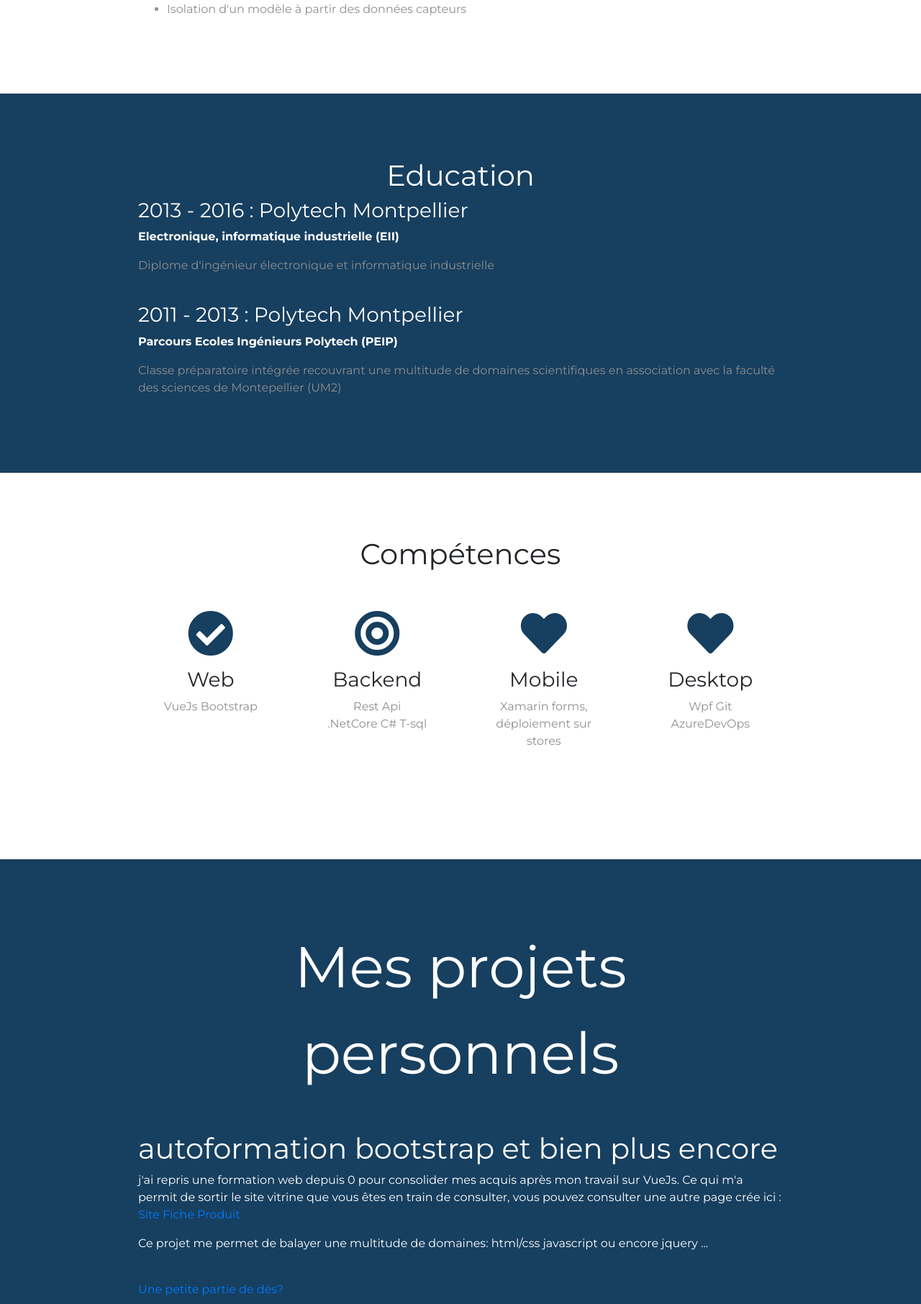
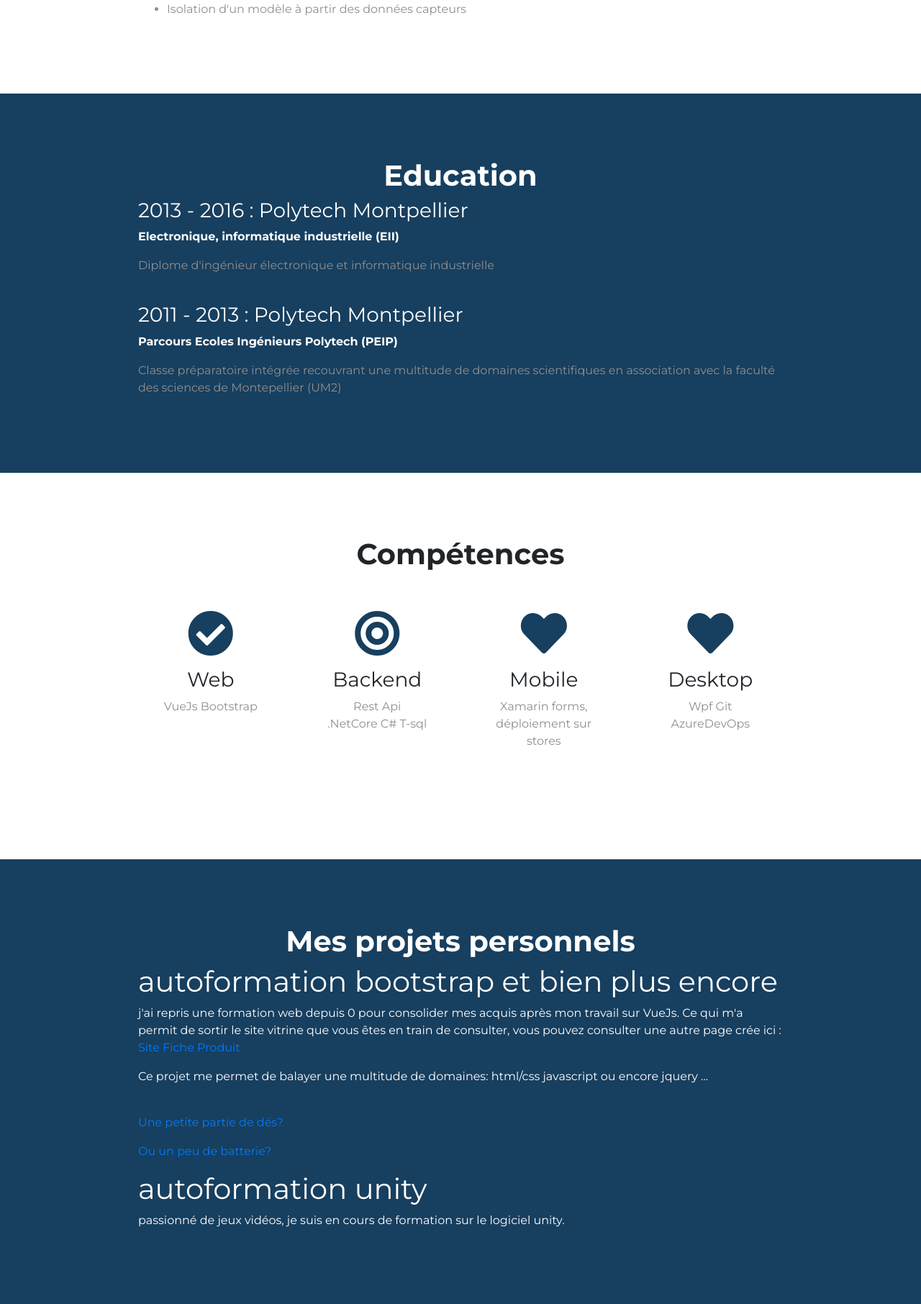
Before and after one commit to Cheelax/websiteResume, a web app: file index.html in a window 1280 px wide; the page is wider, and only the part inside the window is pictured. Shown: the part 2040-3852 px from the top of that part at 72% size. Run offline with its HTML, style and script files only (its server is not run), Linux system fonts and the light colour scheme; some libraries are stand-ins or nearby versions.

Commit message:
refacto css

```diff
--- a/Drum Kit/styles.css
+++ b/Drum Kit/styles.css
@@ -43,11 +43,6 @@ footer {
   background-image: url("images/kick.png");
 }
 
-.title{
-  font-weight: bold;
-  font-style: italic;
-}
-
 .set {
   margin: 10% auto;
 }
--- a/css/styles.css
+++ b/css/styles.css
@@ -73,6 +73,10 @@ li{
         transform: rotate(25deg);
         position: absolute;
         right: 30%;
+    }
+
+    .title{
+        font-weight: bold;
     }
 
     #title{
@@ -210,12 +214,6 @@ li{
 
 /* CTA section */
 
-  .myprojects-heading{
-      font-family: "Montserrat";
-      font-size: 500%;
-      line-height: 1.5;
-      margin-bottom: 3rem;
-  }
 
   .white-text{
       Color : white;
--- a/index.html
+++ b/index.html
@@ -149,7 +149,7 @@
 <!-- Projets persos -->
     <section  class="colored-section-serious" id="cta">
         <div class="container-fluid">
-            <h1 class="title myprojects-heading">Mes projets personnels</h1>
+            <h1 class="title">Mes projets personnels</h1>
             <h1 class="white-text"> autoformation bootstrap et bien plus encore</h1>
                 <p class="white-text"> j'ai repris une formation web depuis 0 pour consolider mes acquis après mon travail sur VueJs. Ce qui m'a permit de sortir le site vitrine que vous êtes en train de consulter, vous pouvez consulter une autre page crée ici :<a href="Productsite.html"> Site Fiche Produit </a></p>
                 <p class="white-text"> Ce projet me permet de balayer une multitude de domaines: html/css javascript ou encore jquery ... </p>
@@ -164,7 +164,7 @@
 
     <section  class="white-section" id="contact">
         <div class="container-fluid">
-            <h1 class="title myprojects-heading">Me contacter</h1>
+            <h1 class="title">Me contacter</h1>
             <h1 > Si vous pensez que l'on peut faire des choses ensembles, n'hésitez pas à me contacter en cliquant sur le bouton ci-dessous!</h1>
             <button type="button" class="btn btn-info btn-lg">Me contacter</button>
         </div>
```
